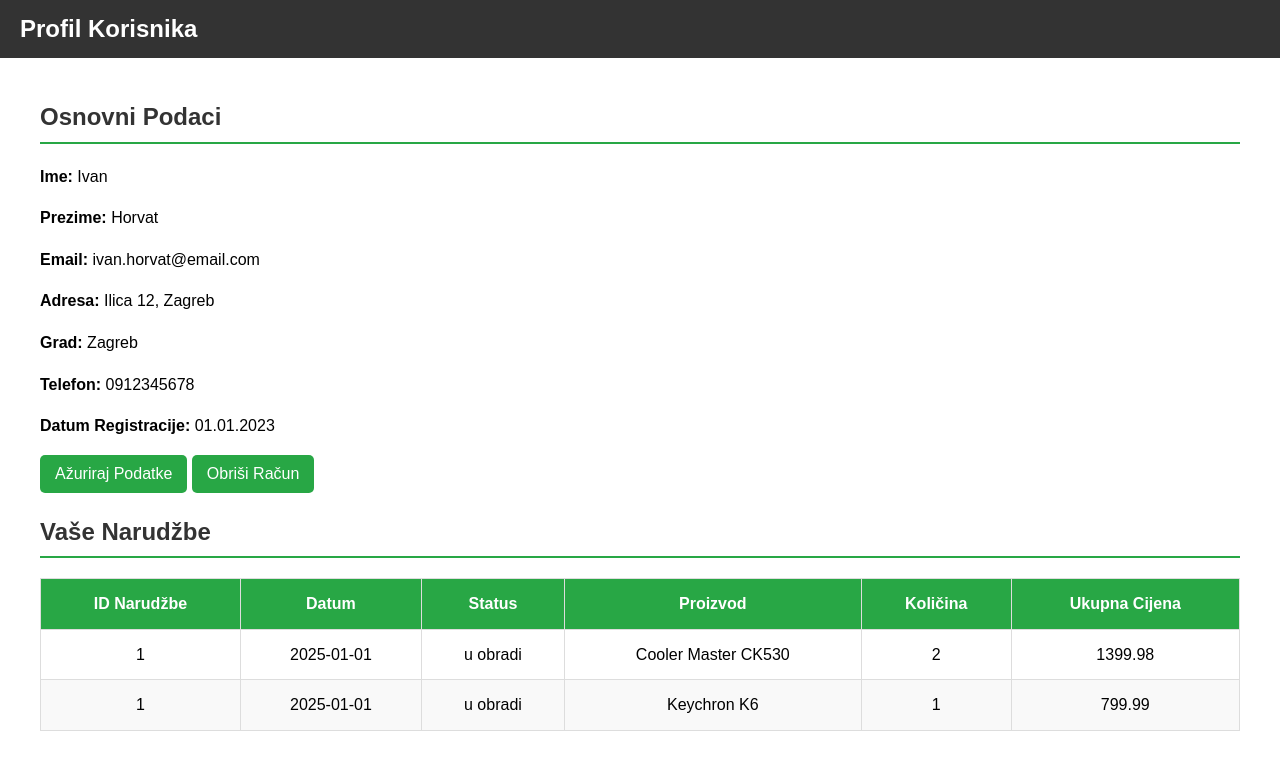
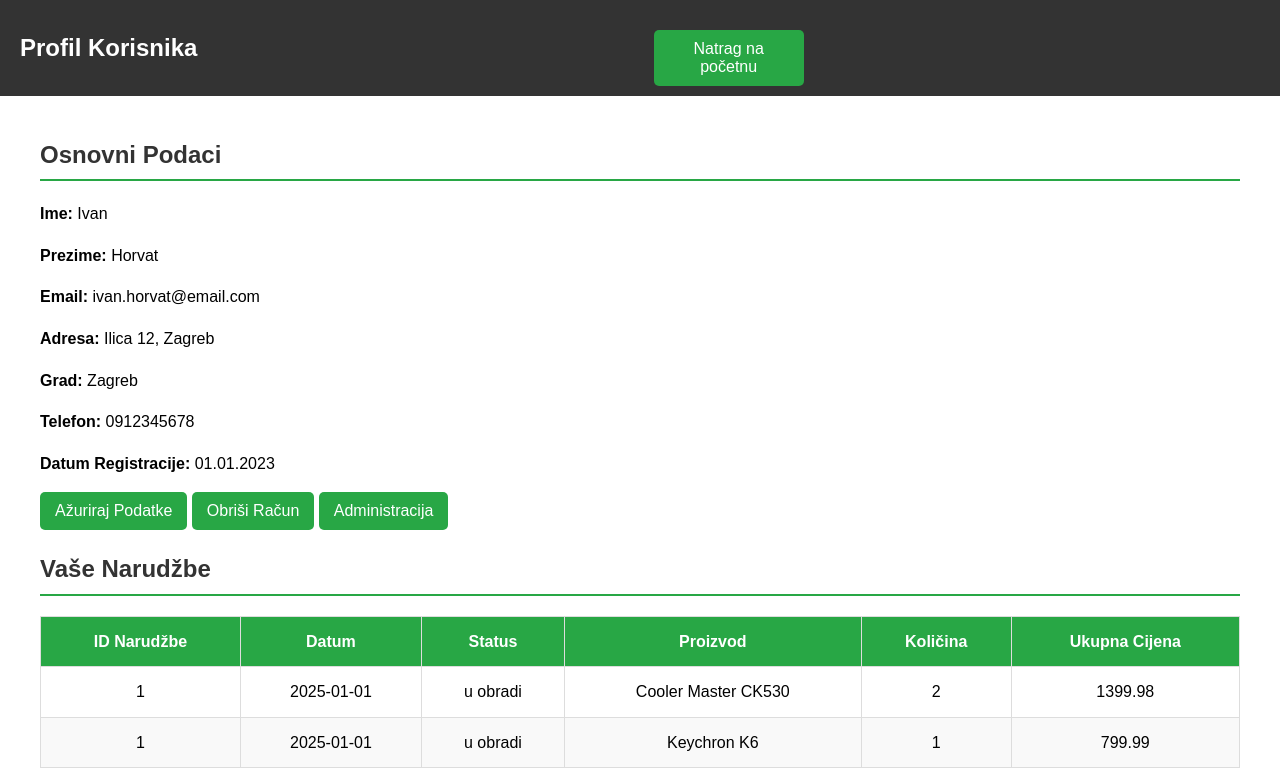
Before and after one commit to Tim4projekt/Webshop-Database, a Flask app: page /profil in a window 1280 px wide. Shown: the top 770 px of the page. Before the commit the page ends 731 px from the top, so only its background shows below. Run offline with Flask 3, Linux system fonts and the light colour scheme; the visitor is signed in with stand-in values (Sample User, id 1); data comes from the database, SQL or seed files in the repository; some libraries are stand-ins or nearby versions.

Commit message:
Update profil.html

```diff
--- a/webshop/templates/profil.html
+++ b/webshop/templates/profil.html
@@ -8,6 +8,7 @@
 <body>
     <header>
         <h1>Profil Korisnika</h1>
+        <button class="back-button" onclick="location.href='/'">Natrag na početnu</button>
     </header>
 
     <main>
@@ -22,6 +23,10 @@
             <p><strong>Datum Registracije:</strong> {{ korisnik[7] }}</p>
             <button onclick="otvoriFormuZaAzuriranje()">Ažuriraj Podatke</button>
             <button onclick="obrisiRacun()">Obriši Račun</button>
+
+            {% if korisnik[8] == 'admin' %}
+        <button onclick="window.location.href='/admin_panel'">Administracija</button>
+            {% endif %}
         </section>
 
         <div id="azuriranje-form-container" style="display: none;">
```
